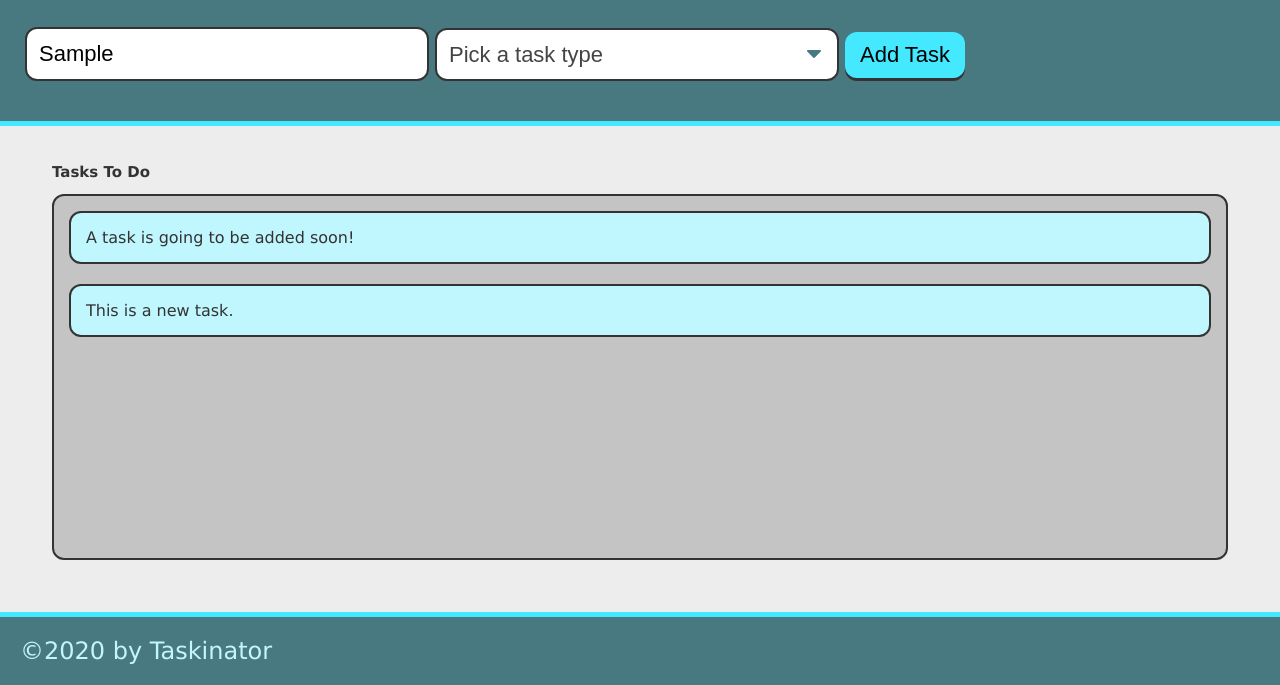
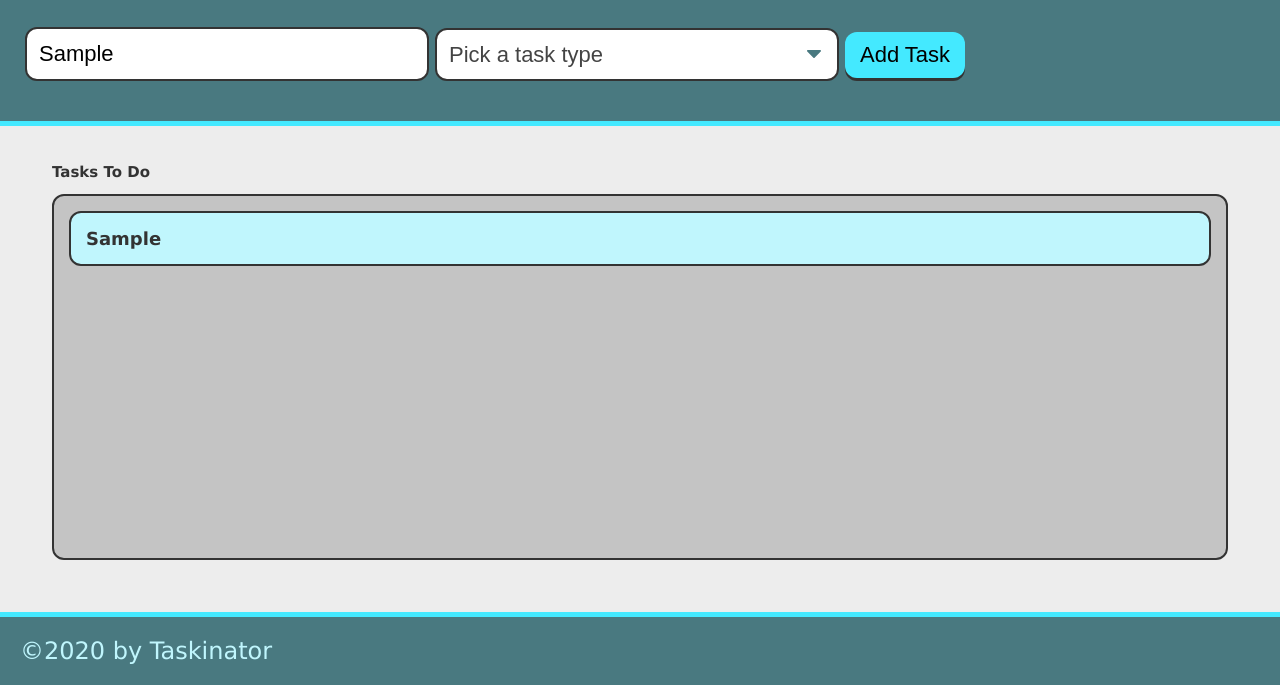
Before and after one commit to rpkrupali1/taskinator, a plain HTML site: page index.html in a window 1280 px wide. Both pictures are taken after typing "Sample" into the empty fields and a click on the button "Add Task". Shown: the part 115-800 px from the top of the page. Drawn offline with Linux system fonts and the light colour scheme.

Commit message:
added the form data data to task from user

```diff
--- a/assets/js/script.js
+++ b/assets/js/script.js
@@ -1,12 +1,25 @@
 var formEl = document.querySelector("#task-form");
 var tasksToDoEl = document.querySelector("#tasks-to-do");
 
-var createTaskHandler = function(event) {
-    event.preventDefault();
-    var listItemEl = document.createElement("li");
-    listItemEl.className = "task-item";
-    listItemEl.textContent = "This is a new task.";
-    tasksToDoEl.appendChild(listItemEl);
-  };
+var createTaskHandler = function (event) {
+  event.preventDefault();
+  var taskNameInput = document.querySelector("input[name='task-name']").value;
+  var taskTypeInput = document.querySelector("select[name='task-type']").value;
+
+  // create list item
+  var listItemEl = document.createElement("li");
+  listItemEl.className = "task-item";
+
+  // create div to hold task info and add to list item
+  var taskInfoEl = document.createElement("div");
+  taskInfoEl.className = "task-info";
+
+  // add HTML content to div
+  taskInfoEl.innerHTML = "<h3 class='task-name'>" + taskNameInput + "</h3><span class='task-type'>" + taskTypeInput + "</span>";
+  listItemEl.appendChild(taskInfoEl);
+
+  // add entire list item to list
+  tasksToDoEl.appendChild(listItemEl);
+};
 
 formEl.addEventListener("submit", createTaskHandler);
--- a/index.html
+++ b/index.html
@@ -33,7 +33,7 @@
         <section class="task-list-wrapper">
             <h2>Tasks To Do</h2>
             <ul class="task-list" id="tasks-to-do">
-                <li class="task-item">A task is going to be added soon!</li>
+                <!--<li class="task-item">A task is going to be added soon!</li>-->
             </ul>
         </section>
     </main>
```
